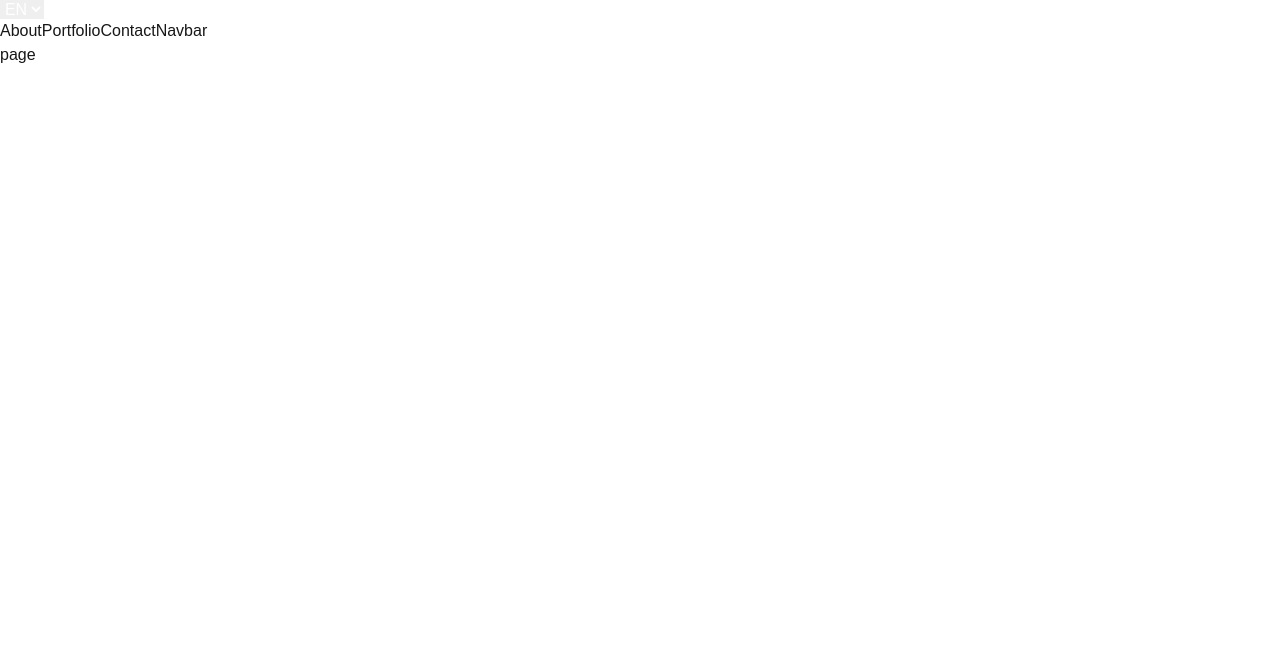
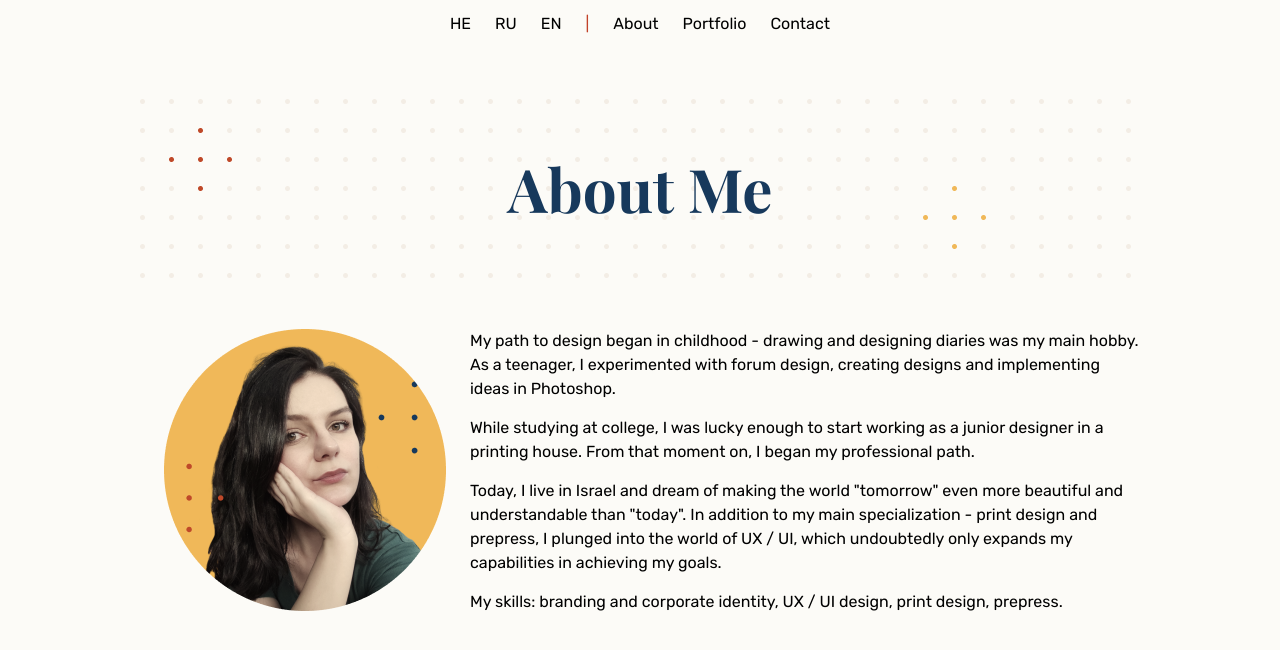
Before and after one commit to WebyCreatorsTeam/julia-designer, a Next.js app: page /en/about in a window 1280 px wide. Shown: the top 650 px of the page. Built offline with nearby package versions, Linux system fonts and the light colour scheme.

Commit message:
about page

```diff
--- a/app/[lang]/about/page.tsx
+++ b/app/[lang]/about/page.tsx
@@ -1,9 +1,23 @@
 import React from 'react'
+import { getDictionary } from '../dictionaries';
+import { playfairDisplay } from '../fonts/fonts';
+import Image from 'next/image';
+import julia from './julia-image.png'
 
-const page = () => {
-  return (
-    <div>page</div>
-  )
+const page = async ({ params: { lang } }: { params: { lang: string }; }) => {
+    const dict = await getDictionary(lang);
+
+    return (
+        <section className='pageWidth'>
+            <h1 className={playfairDisplay.className}>{dict.about.title}</h1>
+            <section className='aboutSection'>
+                <Image src={julia} alt="Julia Image" width={282} height={282}/>
+                <div dangerouslySetInnerHTML={{ __html: dict.about.description }}></div>
+            </section>
+        </section>
+    )
 }
 
 export default page
+
+//../../images/julia-image.png
--- a/app/[lang]/components/LocalSwitcher/LocalSwitcher.tsx
+++ b/app/[lang]/components/LocalSwitcher/LocalSwitcher.tsx
@@ -6,7 +6,7 @@ import { i18n } from '@/i18n.config';
 
 const LocalSwitcher = () => {
     const pathName = usePathname();
-    const currentLocale = pathName?.split("/")[1];
+    // const currentLocale = pathName?.split("/")[1];
     const router = useRouter();
 
     const redirectPath = (locale: string) => {
@@ -18,27 +18,23 @@ const LocalSwitcher = () => {
     };
 
     return (
-        <div>
-            <select
-            onChange={(e) => redirectPath(e.target.value)}
-            defaultValue={currentLocale}
-            className="flex gap-x-3 bg-cdd-black text-center align-middle uppercase text-white sm:text-xs md:text-sm lg:text-base"
-            id="language_switcher"
-        >
+        <>
             {i18n.locales.map((locale: string) => {
                 return (
-                    <option
-                        // eslint-disable-next-line jsx-a11y/aria-props
-                        aria-description={`pick ${locale} language`}
-                        value={locale}
+                    <div
+                        onClick={() => redirectPath(locale)}
                         key={locale}
+                        // className={
+                        //     currentLocale === locale
+                        //         ? "text-gray-500"
+                        //         : "text-gray-300 hover:text-gray-500"
+                        // }
                     >
-                        {locale}
-                    </option>
+                        {locale.toLocaleUpperCase()}
+                    </div>
                 );
             })}
-        </select>
-        </div>
+        </>
     )
 }
 
--- a/app/[lang]/components/Navbar/Navbar.tsx
+++ b/app/[lang]/components/Navbar/Navbar.tsx
@@ -5,15 +5,15 @@ import Link from 'next/link';
 
 const Navbar = async ({ lang }: { lang: string }) => {
   const dict = await getDictionary(lang);
-  console.log(dict)
+
   return (
-    <div>
+    <nav>
       <LocalSwitcher />
+      <span>|</span>
       <Link href={`/${lang}/about`}>{dict.navbar.links.about}</Link>
       <Link href={`/${lang}`}>{dict.navbar.links.portfolio}</Link>
       <Link href={`/${lang}`}>{dict.navbar.links.contact}</Link>
-      Navbar
-    </div>
+    </nav>
   )
 }
 
--- /dev/null
+++ b/app/[lang]/fonts/fonts.ts
@@ -0,0 +1,11 @@
+import { Rubik, Playfair_Display} from "next/font/google";
+
+export const rubik = Rubik({
+    subsets: ["hebrew", "latin"],
+    weight: ["400","500", "700"]
+})
+
+export const playfairDisplay = Playfair_Display({
+    subsets: ["latin"],
+    weight: ["700"]
+})
--- a/app/[lang]/globals.css
+++ b/app/[lang]/globals.css
@@ -2,26 +2,61 @@
 @tailwind components;
 @tailwind utilities;
 
-:root {
-  --background: #ffffff;
-  --foreground: #171717;
-}
-
-@media (prefers-color-scheme: dark) {
-  :root {
-    --background: #0a0a0a;
-    --foreground: #ededed;
-  }
+.pageWidth {
+  max-width: 1000px;
+  min-width: 360px;
+  margin: 0 auto;
 }
 
 body {
-  color: var(--foreground);
-  background: var(--background);
-  font-family: Arial, Helvetica, sans-serif;
+  background-color: #fcfbf7;
 }
 
-@layer utilities {
-  .text-balance {
-    text-wrap: balance;
-  }
+h1 {
+  font-size: 60px;
+  text-align: center;
+  background-image: url("./images/Pattern-about.png");
+  background-repeat: no-repeat;
+  height: 179px;
+  display: flex;
+  align-items: center;
+  justify-content: center;
+  color: #17395c;
+  margin: 6.4008vh 0;
+  /* font-family: 'Playfair Display', serif;
+  font-weight: 700; */
 }
+
+nav {
+  display: flex;
+  justify-content: center;
+  align-items: center;
+  gap: 24px;
+  padding: 1.469vh 0;
+}
+
+nav div {
+  cursor: pointer;
+}
+nav span {
+  color: #c24229;
+}
+
+.aboutSection {
+  display: flex;
+  /* justify-content: center;
+  align-items: center;
+  gap: 24px;
+  padding: 1.469vh 0; */
+}
+
+.aboutSection img{
+  width: 282px;
+  height: 282px;
+  margin: 0 24px;
+}
+
+.aboutSection p {
+  font-size: 16px;
+  margin-bottom: 15px;
+}
--- a/app/[lang]/layout.tsx
+++ b/app/[lang]/layout.tsx
@@ -1,6 +1,7 @@
 import type { Metadata } from "next";
 import "./globals.css";
 import Navbar from "./components/Navbar/Navbar";
+import { rubik } from "./fonts/fonts";
 
 export const metadata: Metadata = {
   title: "Create Next App",
@@ -16,10 +17,12 @@ export default function RootLayout({
 }>) {
   // console.log(lang)
   return (
-    <html lang={lang}>
-      <body      >
-        <Navbar lang={lang}/>
-        {children}
+    <html lang={lang} dir={lang === "he" ? "rtl" : "ltr"}>
+      <body className={rubik.className}     >
+        <Navbar lang={lang} />
+        <main>
+          {children}
+        </main>
       </body>
     </html>
   );
--- a/dictionaries/en.json
+++ b/dictionaries/en.json
@@ -8,6 +8,6 @@
     },
     "about": {
         "title": "About Me",
-        "description":"<p>Мой путь в дизайн начался с детства - рисование и оформление дневников было моим главным увлечением. В подростковом возрасте я экспериментировала с дизайном форумов, создавая дизайн и воплощая задумки в Photoshop.</p><p>Во время обучения в колледже мне посчастливилось начать работу младшим дизайнером в типографии. С этого момента я начала свой профессиональный путь.</p><p>На сегодняшний день я живу в Израиле и мечтаю сделать мир \"завтра\" еще красивее и понятнее, чем \"сегодня\". Помимо своей главной специализации - дизайна полиграфии и предпечатной подготовки я окунулась в мир UX/UI, что несомненно, лишь расширяет мои возможности в реализации целей.</p><p></p>"
+        "description":"<p>My path to design began in childhood - drawing and designing diaries was my main hobby. As a teenager, I experimented with forum design, creating designs and implementing ideas in Photoshop.</p><p>While studying at college, I was lucky enough to start working as a junior designer in a printing house. From that moment on, I began my professional path.</p><p>Today, I live in Israel and dream of making the world \"tomorrow\" even more beautiful and understandable than \"today\". In addition to my main specialization - print design and prepress, I plunged into the world of UX / UI, which undoubtedly only expands my capabilities in achieving my goals.</p><p>My skills: branding and corporate identity, UX / UI design, print design, prepress.</p>"
     }
 }
--- a/dictionaries/ru.json
+++ b/dictionaries/ru.json
@@ -7,7 +7,7 @@
         }
     },
     "about": {
-        "title": "About Me",
+        "title": "Обо мне",
         "description":"<p>Мой путь в дизайн начался с детства - рисование и оформление дневников было моим главным увлечением. В подростковом возрасте я экспериментировала с дизайном форумов, создавая дизайн и воплощая задумки в Photoshop.</p><p>Во время обучения в колледже мне посчастливилось начать работу младшим дизайнером в типографии. С этого момента я начала свой профессиональный путь.</p><p>На сегодняшний день я живу в Израиле и мечтаю сделать мир \"завтра\" еще красивее и понятнее, чем \"сегодня\". Помимо своей главной специализации - дизайна полиграфии и предпечатной подготовки я окунулась в мир UX/UI, что несомненно, лишь расширяет мои возможности в реализации целей.</p><p>Мои навыки: брендинг и фирменный стиль, UX/UI дизайн, дизайн полиграфии, предпечатная подготовка.</p>"
     }
 }
--- a/i18n.config.ts
+++ b/i18n.config.ts
@@ -1,6 +1,6 @@
 export const i18n = {
     defaultLocale: "he",
-    locales: ["he", "en", "ru"],
-  } as const;
+    locales: ["he", "ru", "en"],
+} as const;
 
-  export type Locale = (typeof i18n)["locales"][number];
+export type Locale = (typeof i18n)["locales"][number];
```
Also changed, not shown: app/[lang]/about/julia-image.png (added), app/[lang]/images/Pattern-about.png (added).
